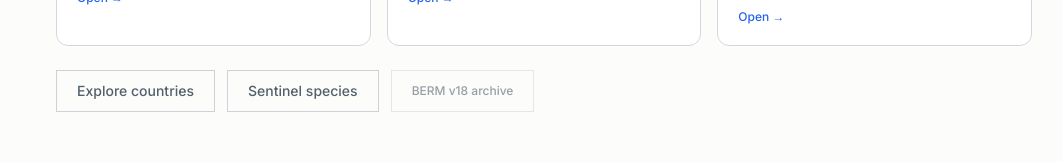
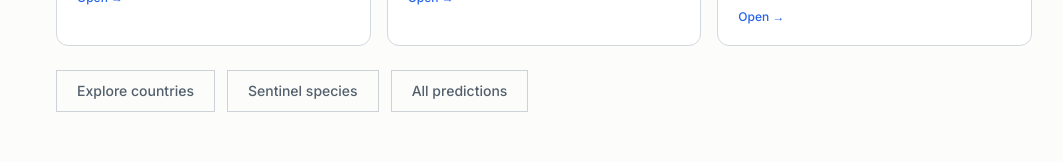
Before and after one commit to joetuotto/extinctionfield, a Next.js app in the folder website/: page /en in a window 1280 px wide. Shown: the part 6005-6167 px from the top of the page, without its empty margins (96-1159 px from the left). Built offline with nearby package versions, Linux system fonts and the light colour scheme; no server answers.

Commit message:
site: replace homepage Archive link with Predictions
The bottom nav bar had a faded "Arkisto" link to /berm-v18.
Replace with a standard "Ennusteet"/"Predictions" link to
/predictions, matching the navigation hierarchy.

Co-Authored-By: Claude Opus 4.6 <noreply@anthropic.com>

```diff
--- a/website/app/[locale]/page.tsx
+++ b/website/app/[locale]/page.tsx
@@ -491,7 +491,7 @@ export default async function Home({
         <div className="flex flex-wrap gap-3">
           <Link href={`${prefix}/explore`} className="inline-flex items-center border border-border px-5 py-2.5 text-sm font-medium text-foreground-muted transition-colors hover:text-foreground">{d.explore}</Link>
           <Link href={`${prefix}/sentinel`} className="inline-flex items-center border border-border px-5 py-2.5 text-sm font-medium text-foreground-muted transition-colors hover:text-foreground">{d.sentinel}</Link>
-          <Link href={`${prefix}/berm-v18`} className="inline-flex items-center border border-border/50 px-5 py-2.5 text-xs font-medium text-foreground-muted/60 transition-colors hover:text-foreground-muted">{d.archive}</Link>
+          <Link href={`${prefix}/predictions`} className="inline-flex items-center border border-border px-5 py-2.5 text-sm font-medium text-foreground-muted transition-colors hover:text-foreground">{d.predictions}</Link>
         </div>
       </section>
     </div>
```
